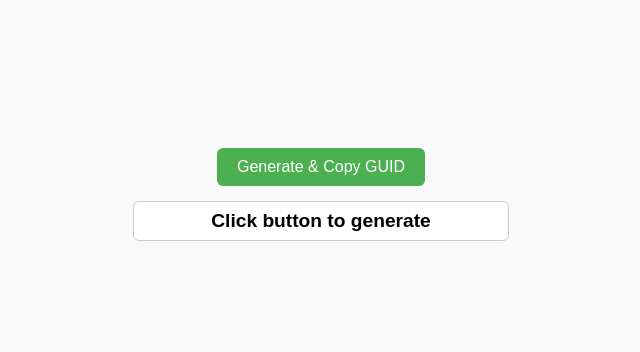
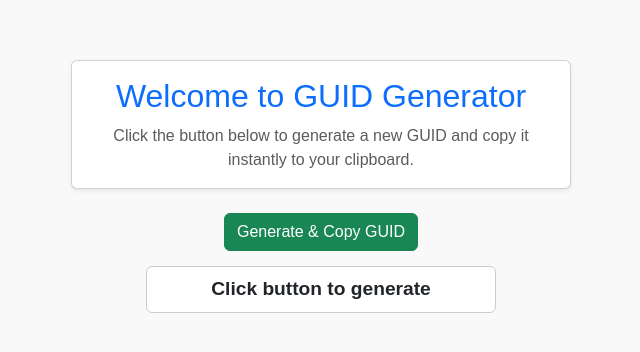
Before and after one commit to krisurnok/krisurnok.github.io, a plain HTML site: page guid.html in a window 1280 px wide. Shown: the part 206-558 px from the top of the page, without its empty margins (319-959 px from the left). Drawn offline with nearby package versions, Linux system fonts and the light colour scheme.

Commit message:
Update guid.html

```diff
--- a/guid.html
+++ b/guid.html
@@ -4,6 +4,7 @@
   <meta charset="UTF-8">
   <meta name="viewport" content="width=device-width, initial-scale=1.0">
   <title>GUID Generator</title>
+  <link href="https://cdn.jsdelivr.net/npm/bootstrap@5.3.3/dist/css/bootstrap.min.css" rel="stylesheet">
   <style>
     body {
       font-family: Arial, sans-serif;
@@ -25,25 +26,35 @@
       min-width: 350px;
       text-align: center;
     }
-    button {
-      padding: 10px 20px;
-      font-size: 1em;
-      border: none;
-      border-radius: 6px;
-      background: #4CAF50;
-      color: white;
-      cursor: pointer;
-    }
-    button:hover {
-      background: #45a049;
-    }
   </style>
 </head>
 <body>
 
-  <button onclick="generateAndCopyGUID()">Generate & Copy GUID</button>
+  <!-- Title & Welcome Message -->
+  <div class="card text-center mb-4 shadow-sm" style="max-width: 500px;">
+    <div class="card-body">
+      <h2 class="card-title text-primary">Welcome to GUID Generator</h2>
+      <p class="card-text text-muted">Click the button below to generate a new GUID and copy it instantly to your clipboard.</p>
+    </div>
+  </div>
+
+  <!-- Action -->
+  <button class="btn btn-success" onclick="generateAndCopyGUID()">Generate & Copy GUID</button>
   <div id="guid">Click button to generate</div>
 
+  <!-- Bootstrap Toast -->
+  <div class="position-fixed bottom-0 end-0 p-3" style="z-index: 11">
+    <div id="copyToast" class="toast align-items-center text-bg-success border-0" role="alert">
+      <div class="d-flex">
+        <div class="toast-body" id="toastMessage">
+          GUID copied to clipboard!
+        </div>
+        <button type="button" class="btn-close btn-close-white me-2 m-auto" data-bs-dismiss="toast"></button>
+      </div>
+    </div>
+  </div>
+
+  <script src="https://cdn.jsdelivr.net/npm/bootstrap@5.3.3/dist/js/bootstrap.bundle.min.js"></script>
   <script>
     function generateGUID() {
       return ([1e7]+-1e3+-4e3+-8e3+-1e11).replace(/[018]/g, c =>
@@ -54,8 +65,12 @@
     function generateAndCopyGUID() {
       const guid = generateGUID();
       document.getElementById("guid").textContent = guid;
+
       navigator.clipboard.writeText(guid).then(() => {
-        alert("GUID copied to clipboard: " + guid);
+        document.getElementById("toastMessage").textContent = "GUID copied: " + guid;
+        let toastEl = document.getElementById('copyToast');
+        let toast = new bootstrap.Toast(toastEl);
+        toast.show();
       }).catch(err => {
         console.error("Failed to copy GUID: ", err);
       });
```
